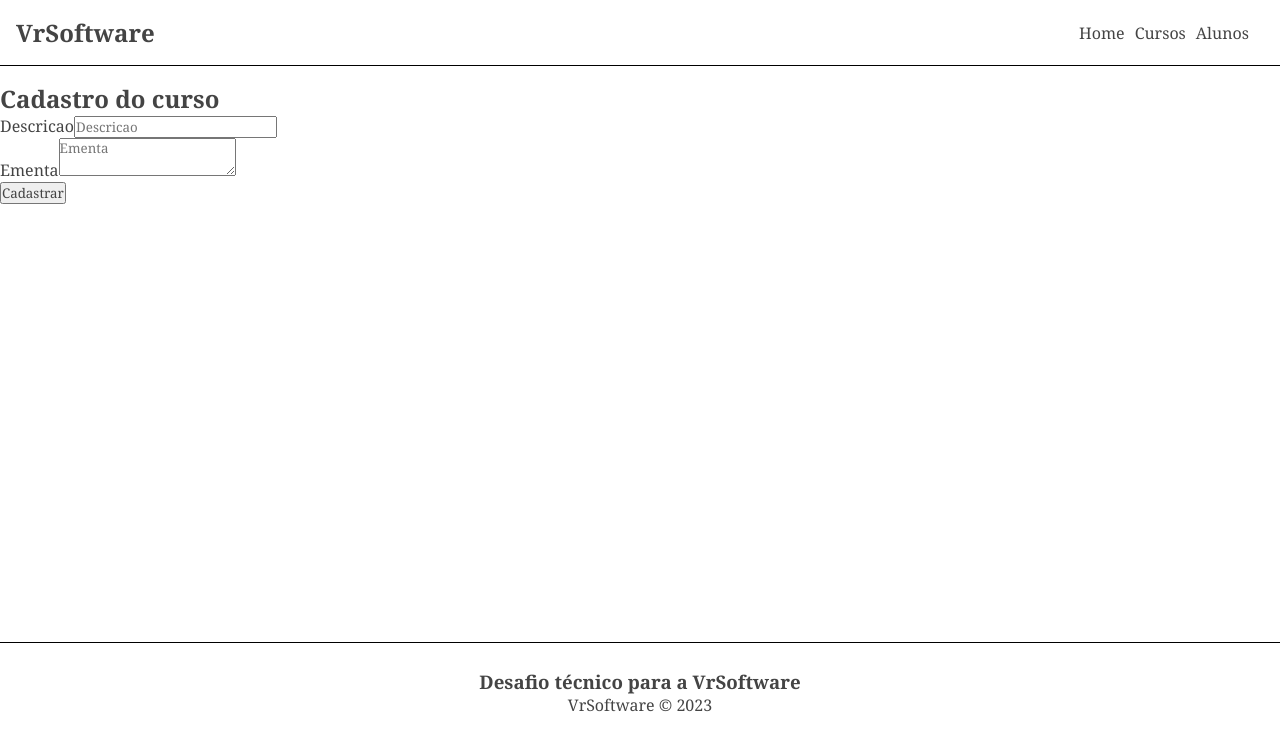
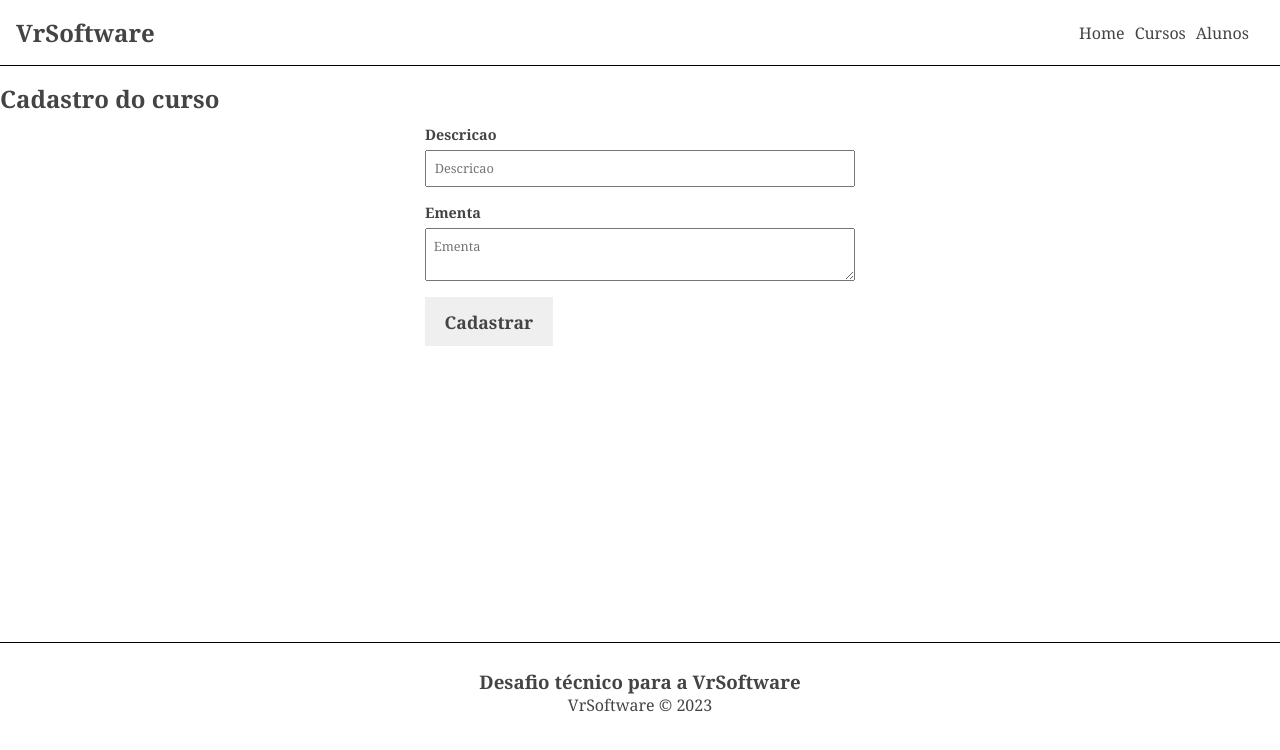
Before and after one commit to nando-castro/desafio-tecnico-vrsoftware, an Angular app in the folder app-front-angular/: page /course/new in a window 1280 px wide. Shown: the top 750 px of the page. Built offline with nearby package versions, Linux system fonts and the light colour scheme.

Commit message:
feat: implemented css in new course

```diff
--- a/app-front-angular/src/app/components/form-course/form-course.component.css
+++ b/app-front-angular/src/app/components/form-course/form-course.component.css
@@ -0,0 +1,39 @@
+form {
+  width: 450px;
+  padding: 10px;
+  margin: 0 auto;
+}
+
+.form-group {
+  display: flex;
+  flex-direction: column;
+  margin-bottom: 1em;
+}
+
+.form-group label {
+  font-weight: bold;
+  font-size: 0.9em;
+  margin-bottom: 0.4em;
+}
+
+.form-group input,
+.form-group textarea {
+  padding: 0.6em;
+  color: #777;
+  font-size: 0.8em;
+}
+
+input[type="submit"] {
+  background: #efefef;
+  border: 2px solid transparent;
+  padding: 0.6em 1em;
+  font-weight: bold;
+  font-size: 1.1em;
+  cursor: pointer;
+  transition: 0.4s;
+}
+
+input[type="submit"]:hover {
+  background: #08F26E;
+  border-color: #000;
+}
```
